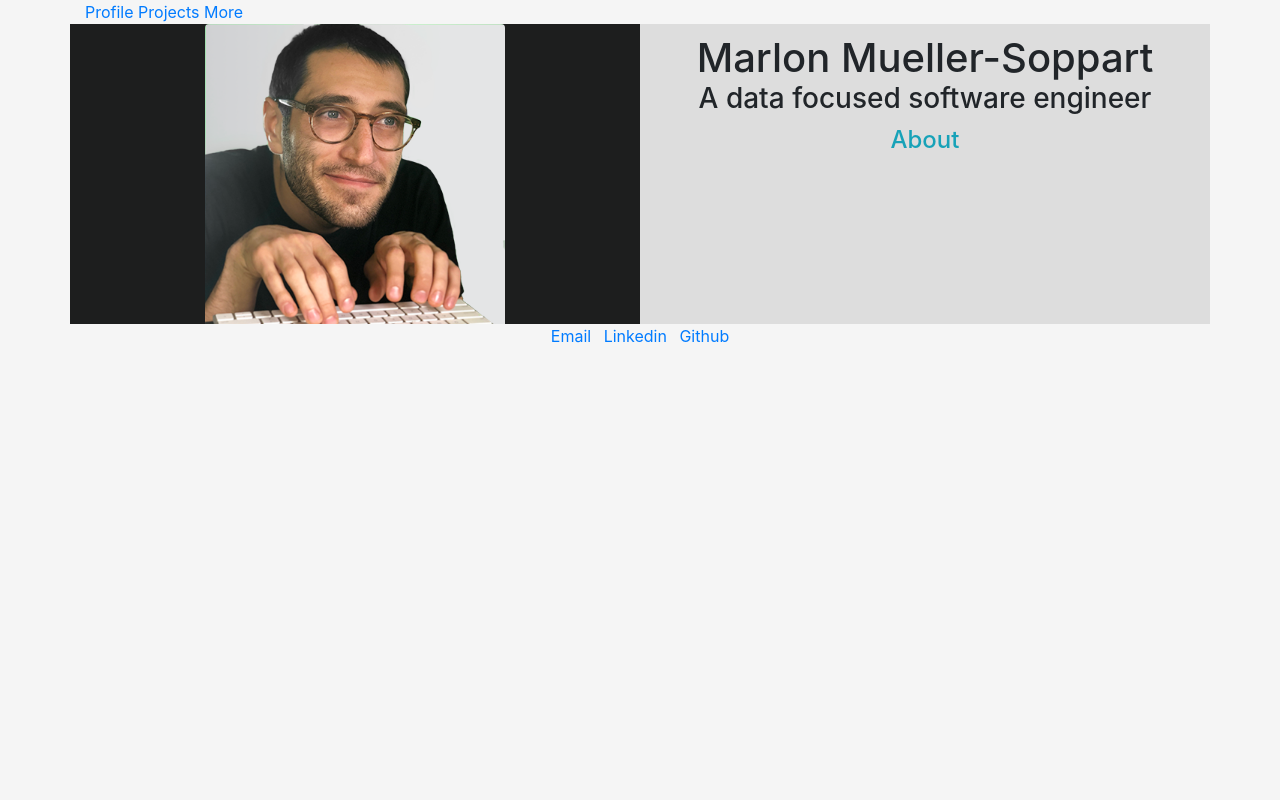
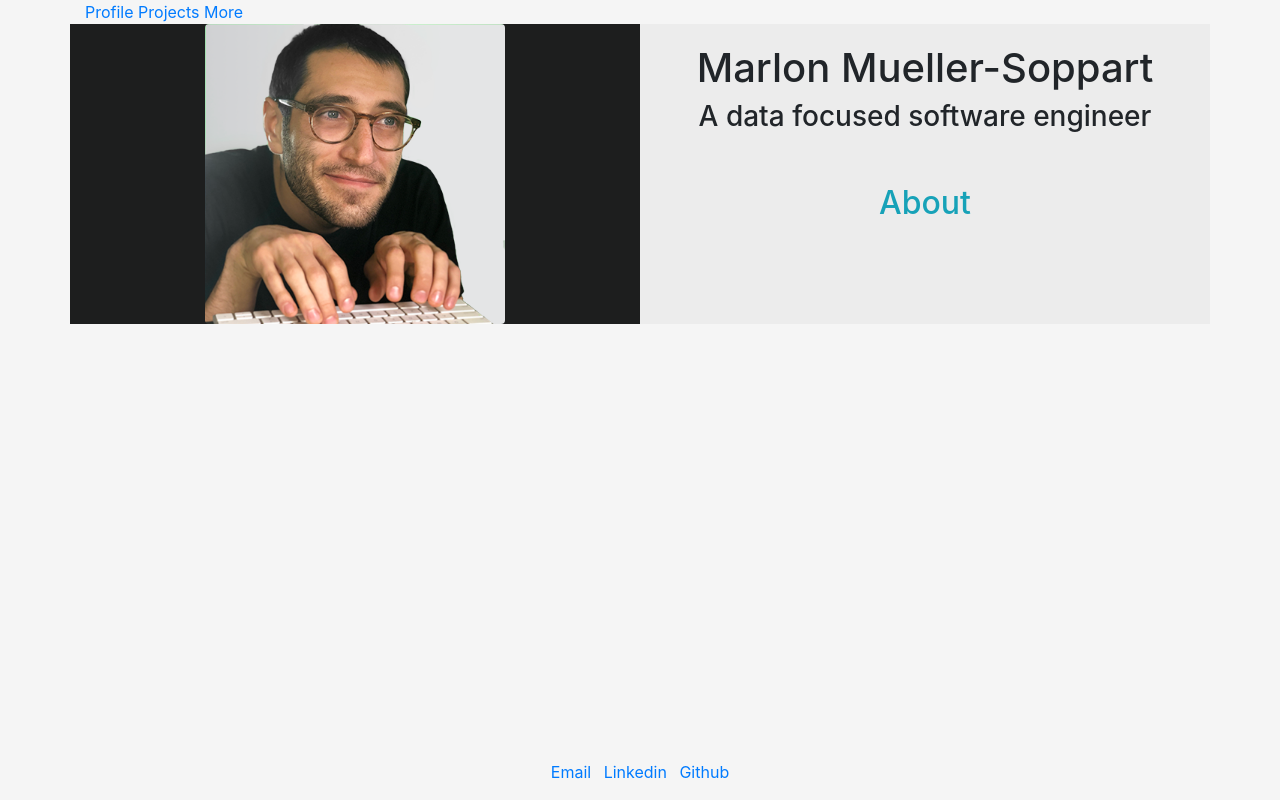
Before and after one commit to mmuellersoppart/marlon.codes, a plain HTML site: page index.html in a window 1280 px wide. Drawn offline with Linux system fonts and the light colour scheme.

Commit message:
using flex box (poorly) and put contact links to bottom

```diff
--- a/index.html
+++ b/index.html
@@ -29,27 +29,45 @@
 <section class="container">
     <div class="row">
 
+    <!-- col one - profile -->
     <div class="col-sm-12 col-lg-6 text-center" style="height: fit-content; width: 100%; background-color: #1D1E1E;">
-        <img class="rounded-top" style="width: 300px; height: auto;" src="Images/IMG_9742.png" alt="Picture of Marlon with keyboard">
+        <img class="rounded" style="width: 300px; height: auto;" src="Images/IMG_9742.png" alt="Picture of Marlon with keyboard">
     </div>
 
-    <div class="col-sm-12 col-lg-6 text-center" style="background-color:#dddddd;">
-        <div class="h1 text-truncate" style="margin-top: 10px; margin-bottom: 0px;">Marlon Mueller-Soppart</h1>
-        <h3 class="text-wrap" style="margin-bottom: 10px;">A data focused software engineer</h3>
-        <h4 class="text-info" style="margin-bottom: 20px">About</h4>
-    </div>
+    <!-- col 2 - to the right -->
+    <div class="container col-sm-12 col-lg-6" style="background-color:#ececec;">
+
+        <div class="text-center d-flex justify-content-center">
+
+            <div class="item align-self-center">
+
+                <div class="h1 text-truncate" style="margin-top: 20px;">Marlon Mueller-Soppart</div>
+                <div class="h3 text-wrap">A data focused software engineer</div>
+                <div class="h2 text-info" style="margin-top: 50px; margin-bottom: 50px;">About</div>
+
+
+
+            </div> <!-- put everything in center -->
+
+        </div> <!-- Text configuration - flex -->
+
+    </div> <!-- Right col-->
+
+    <div class="fixed-bottom text-center">
+        <ul class="list-inline" style="font-size: medium;">
+            <li class="list-inline-item text-info"><a href="mmuellersoppart@gmail.com">Email</a></li>
+            <li class="list-inline-item text-info"><a href="https://www.linkedin.com/in/marlonmms/">Linkedin</a></li>
+            <li class="list-inline-item text-info"><a  href="https://github.com/mmuellersoppart">Github</a ></li>
+        </ul>
+    </div> <!-- contact -->
+
+
 
 </div> <!-- Row div -->
 </section>
 
 
-<div class="container">
-    <ul class="list-inline text-center footer">
-        <li class="list-inline-item text-info"><a href="mmuellersoppart@gmail.com">Email</a></li>
-        <li class="list-inline-item text-info"><a href="https://www.linkedin.com/in/marlonmms/">Linkedin</a></li>
-        <li class="list-inline-item text-info"><a  href="https://github.com/mmuellersoppart">Github</a ></li>
-    </ul>
-</div>
+
 
 <!-- container -->
 
```
